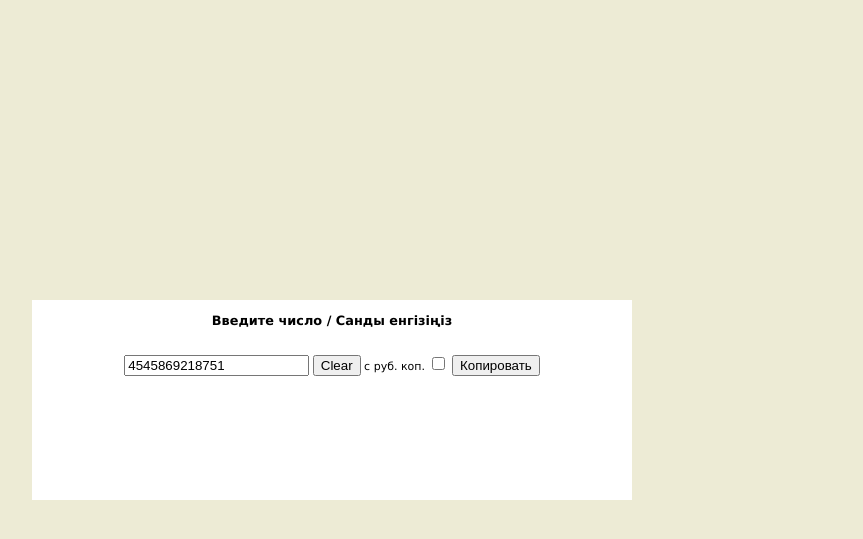
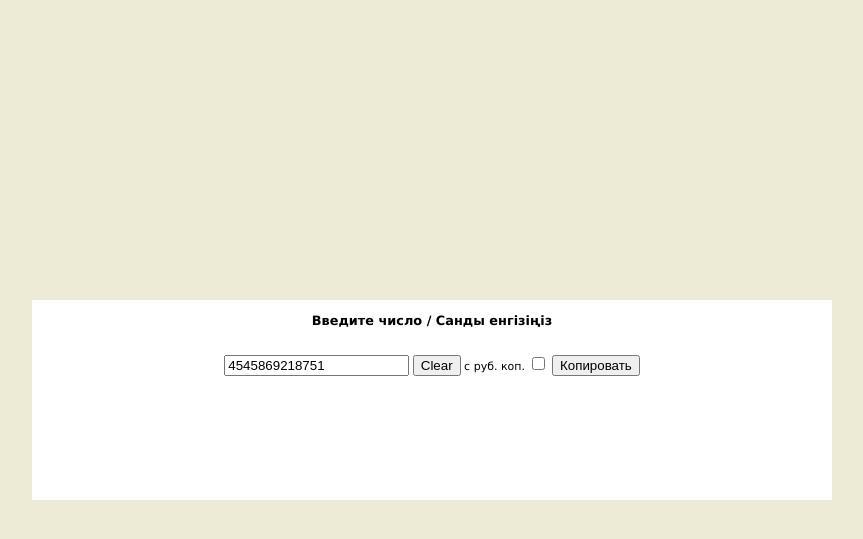
Before and after one commit to trmk1/kaz_num.github.io, a PHP site: page / in a window 1280 px wide. Shown: the top 539 px of the page, without its empty margins (408-1271 px from the left). Run offline with PHP 8.4, Linux system fonts and the light colour scheme.

Commit message:
Update style.css

```diff
--- a/style.css
+++ b/style.css
@@ -17,7 +17,7 @@
 }
 
 #container {
-width:600px; /*Ширина блока*/
+width:800px; /*Ширина блока*/
 height:200px; /*Высота блока*/
 margin:0 auto;
 overflow:visible;
```
